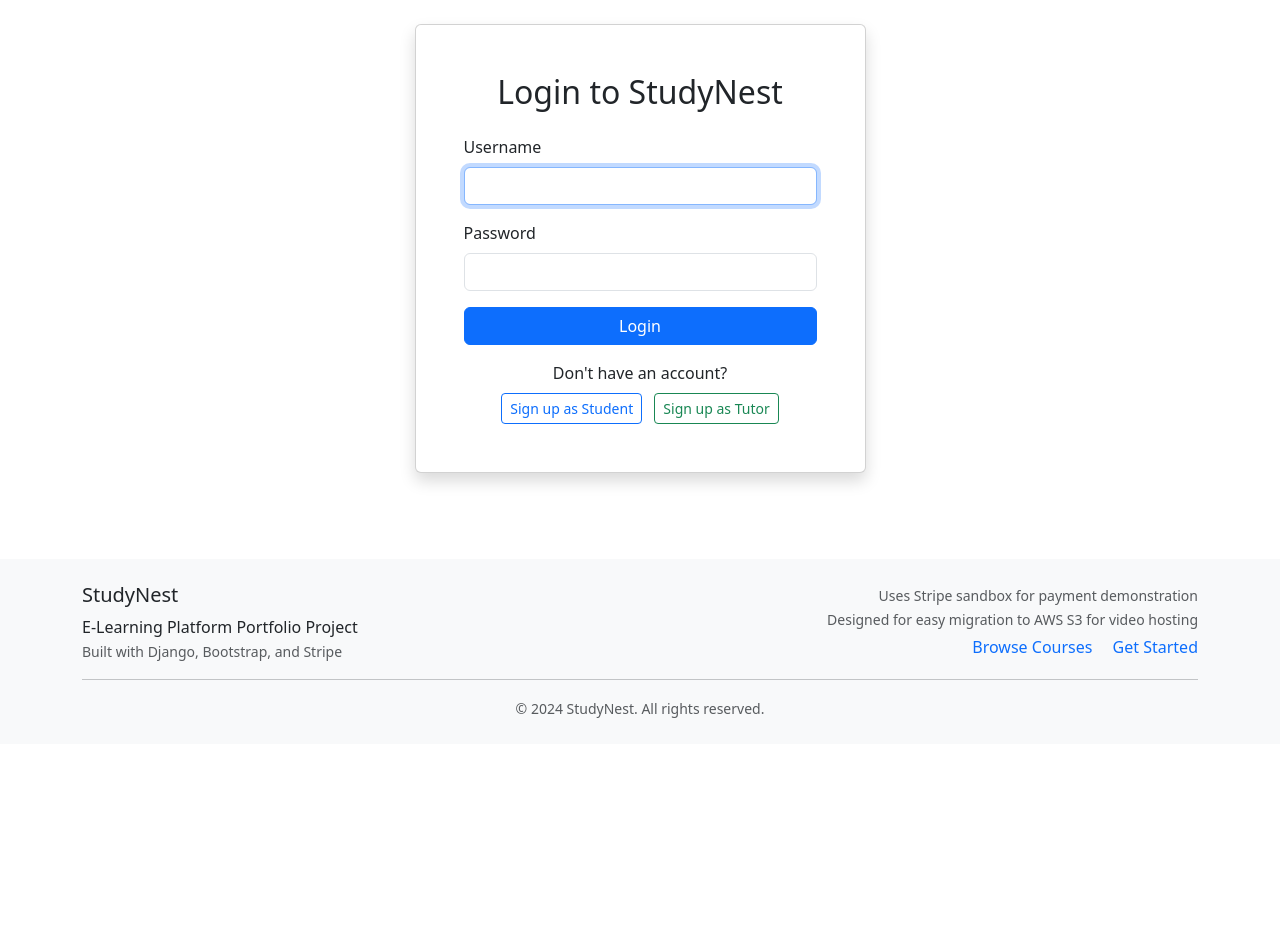
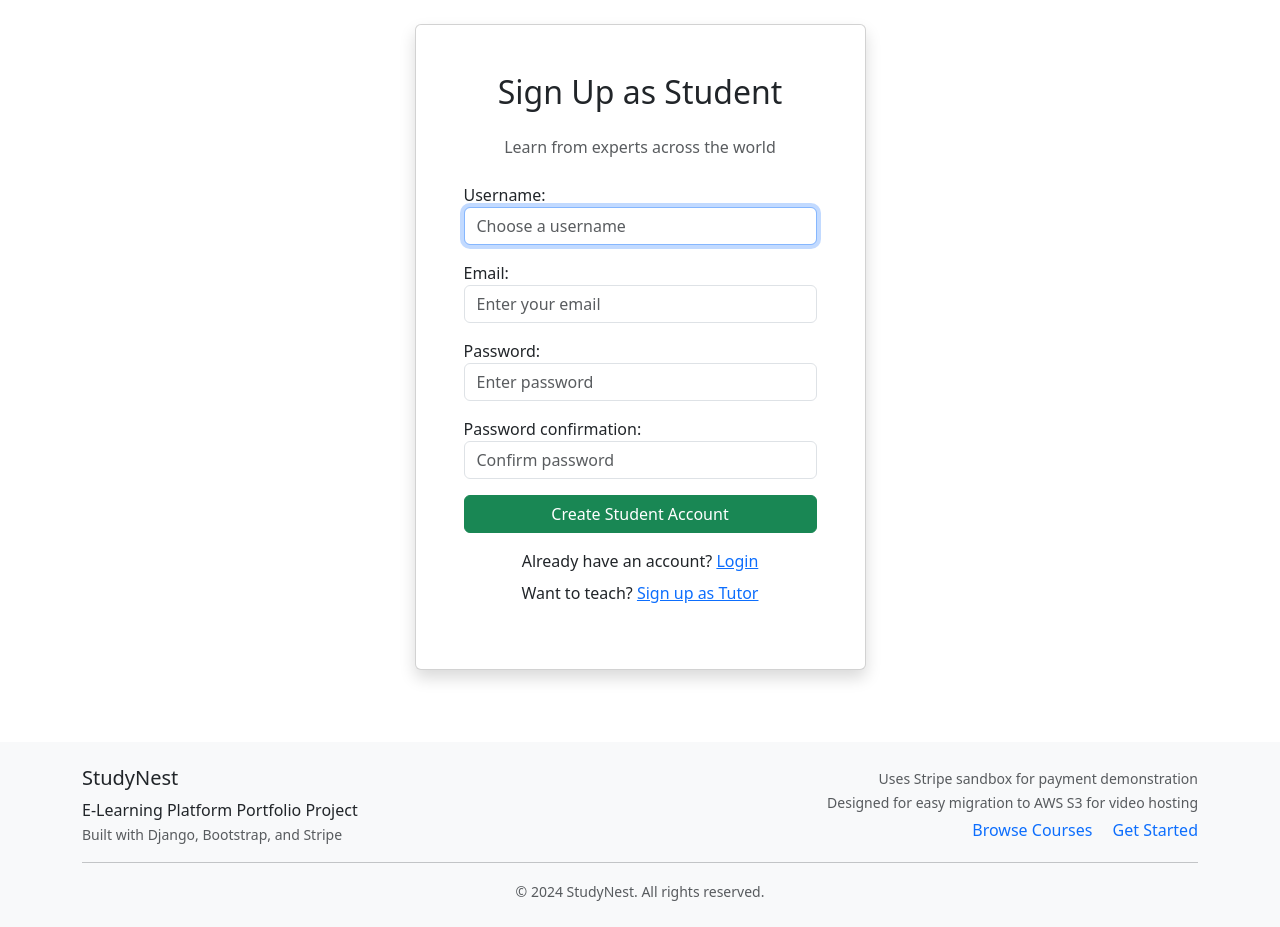
Before and after one commit to RahatGithub/studynest, a Django app: page /accounts/signup/student/ in a window 1280 px wide. Shown: the part 56-983 px from the top of the page. Before the commit the page ends 774 px from the top, so only its background shows below. Run offline with Django 5.2, Linux system fonts and the light colour scheme.

Commit message:
Student SignUp is working fine

```diff
--- a/templates/accounts/signup_student.html
+++ b/templates/accounts/signup_student.html
@@ -1,6 +1,6 @@
 {% extends 'base.html' %}
 
-{% block title %}Login - StudyNest{% endblock %}
+{% block title %}Sign Up as Student - StudyNest{% endblock %}
 
 {% block content %}
 <div class="container">
@@ -8,34 +8,57 @@
         <div class="col-md-6 col-lg-5">
             <div class="card shadow">
                 <div class="card-body p-5">
-                    <h2 class="text-center mb-4">Login to StudyNest</h2>
+                    <h2 class="text-center mb-4">Sign Up as Student</h2>
+                    <p class="text-center text-muted mb-4">Learn from experts across the world</p>
 
                     <form method="post">
                         {% csrf_token %}
 
+                        {% if form.non_field_errors %}
+                            <div class="alert alert-danger">
+                                {{ form.non_field_errors }}
+                            </div>
+                        {% endif %}
+
                         <div class="mb-3">
-                            <label for="{{ form.username.id_for_label }}" class="form-label">Username</label>
-                            <input type="text" name="username" class="form-control"
-                                   id="{{ form.username.id_for_label }}" required autofocus>
+                            {{ form.username.label_tag }}
+                            {{ form.username }}
+                            {% if form.username.errors %}
+                                <div class="text-danger small">{{ form.username.errors }}</div>
+                            {% endif %}
                         </div>
 
                         <div class="mb-3">
-                            <label for="{{ form.password.id_for_label }}" class="form-label">Password</label>
-                            <input type="password" name="password" class="form-control"
-                                   id="{{ form.password.id_for_label }}" required>
+                            {{ form.email.label_tag }}
+                            {{ form.email }}
+                            {% if form.email.errors %}
+                                <div class="text-danger small">{{ form.email.errors }}</div>
+                            {% endif %}
                         </div>
 
-                        <button type="submit" class="btn btn-primary w-100 mb-3">Login</button>
+
+                        <div class="mb-3">
+                            {{ form.password1.label_tag }}
+                            {{ form.password1 }}
+                            {% if form.password1.errors %}
+                                <div class="text-danger small">{{ form.password1.errors }}</div>
+                            {% endif %}
+                        </div>
+
+                        <div class="mb-3">
+                            {{ form.password2.label_tag }}
+                            {{ form.password2 }}
+                            {% if form.password2.errors %}
+                                <div class="text-danger small">{{ form.password2.errors }}</div>
+                            {% endif %}
+                        </div>
+
+                        <button type="submit" class="btn btn-success w-100 mb-3">Create Student Account</button>
                     </form>
 
                     <div class="text-center">
-                        <p class="mb-2">Don't have an account?</p>
-                        <a href="{% url 'accounts:signup_student' %}" class="btn btn-outline-primary btn-sm me-2">
-                            Sign up as Student
-                        </a>
-                        <a href="{% url 'accounts:signup_tutor' %}" class="btn btn-outline-success btn-sm">
-                            Sign up as Tutor
-                        </a>
+                        <p class="mb-0">Already have an account? <a href="{% url 'accounts:login' %}">Login</a></p>
+                        <p class="mt-2">Want to teach? <a href="{% url 'accounts:signup_tutor' %}">Sign up as Tutor</a></p>
                     </div>
                 </div>
             </div>
```
